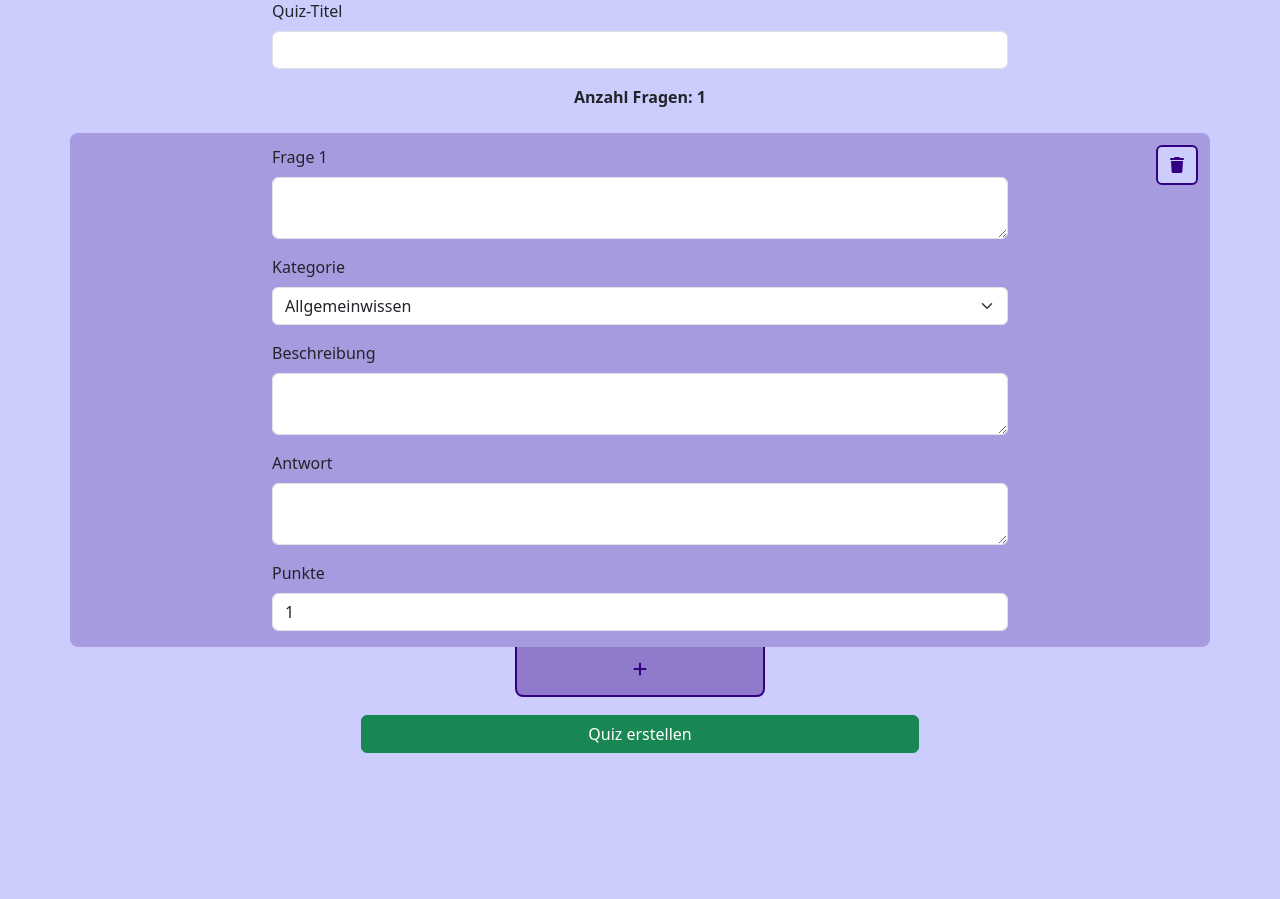
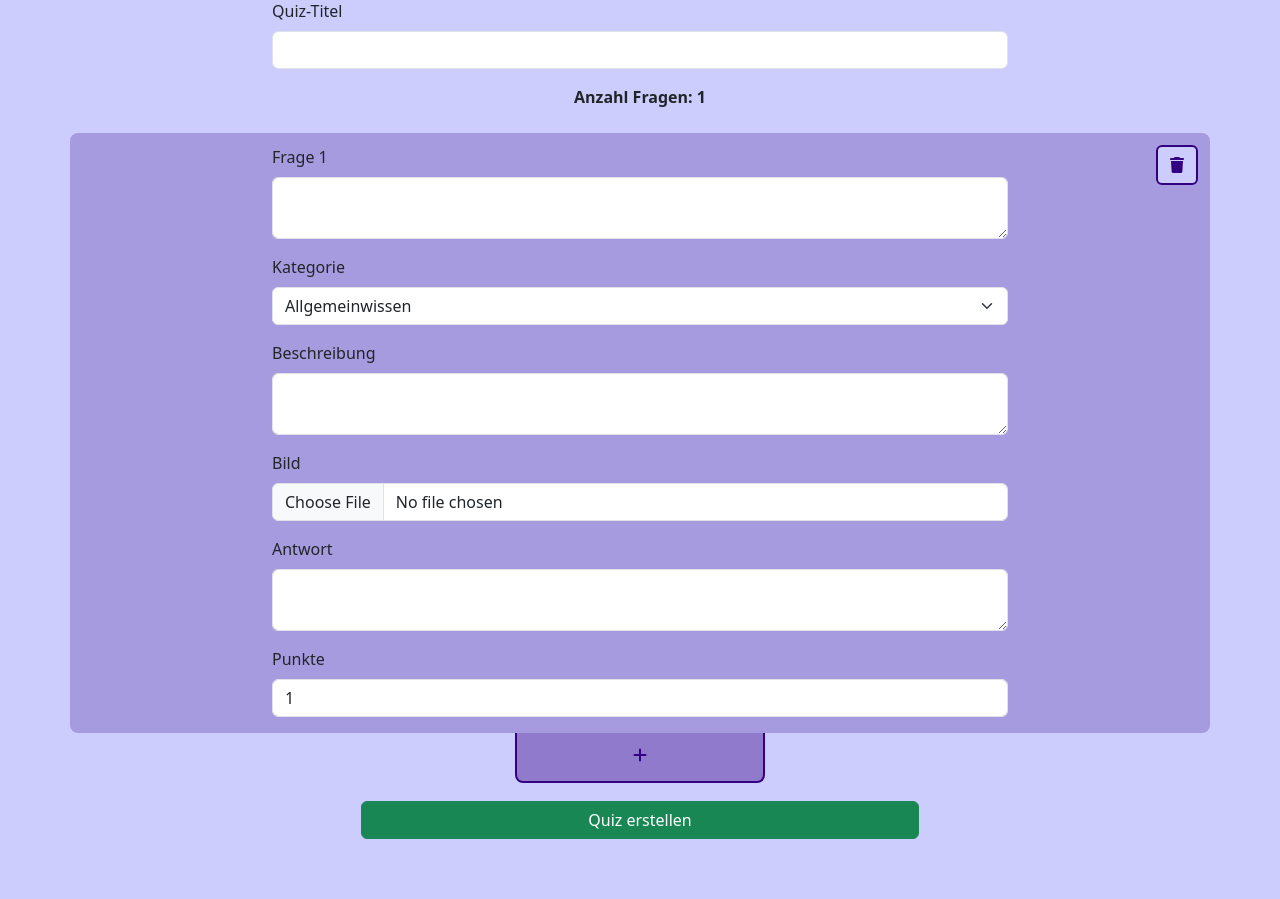
Before and after one commit to sebastianseidel24/QuizMeister, a Flask app: page /createquiz in a window 1280 px wide. Shown: the part 163-1062 px from the top of the page. Before the commit the page ends 916 px from the top, so only its background shows below. Run offline with Flask 3, Linux system fonts and the light colour scheme; some libraries are stand-ins or nearby versions.

Commit message:
File-Upload in createquiz

```diff
--- a/templates/createquiz.html
+++ b/templates/createquiz.html
@@ -61,6 +61,12 @@
                                 <label for="inputDescription" class="form-label">Beschreibung</label>
                                 <textarea class="form-control" type="text" rows="2"
                                     name="questions[0][description]"></textarea>
+                            </div>
+
+                            <div class="mb-3">
+                                <label for="inputImage" class="form-label">Bild</label>
+                                <input class="form-control" type="file"
+                                    name="questions[0][image]"></input>
                             </div>
 
                             <div class="mb-3">
@@ -153,6 +159,12 @@
                         </div>
 
                         <div class="mb-3">
+                                <label for="inputImage" class="form-label">Bild</label>
+                                <input class="form-control" type="file"
+                                    name="questions[${questionIndex}][image]"></input>
+                        </div>
+
+                        <div class="mb-3">
                             <label for="inputAnswer" class="form-label">Antwort</label>
                             <textarea class="form-control" type="text" rows="2" name="questions[${questionIndex}][answer]"
                                 required></textarea>
```
